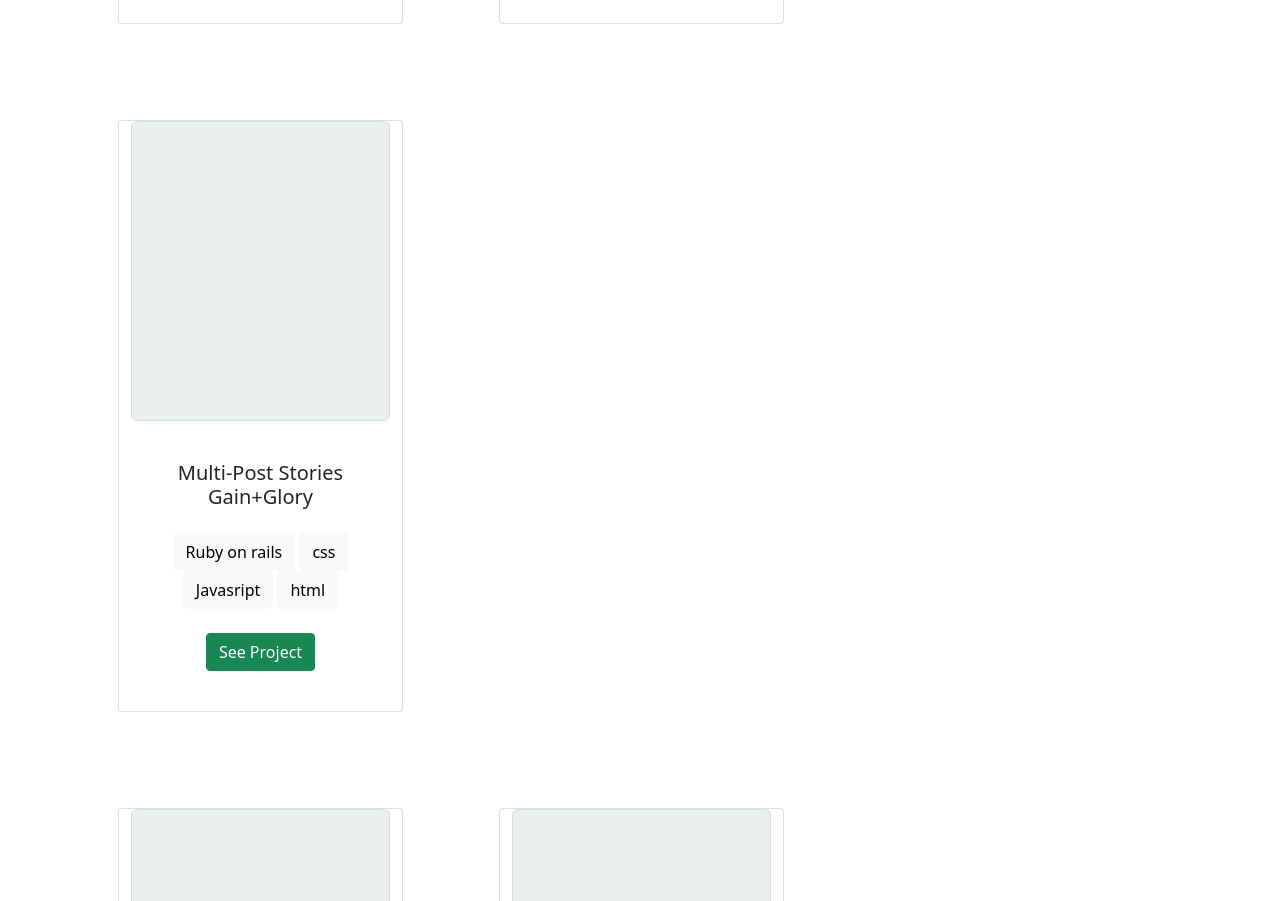
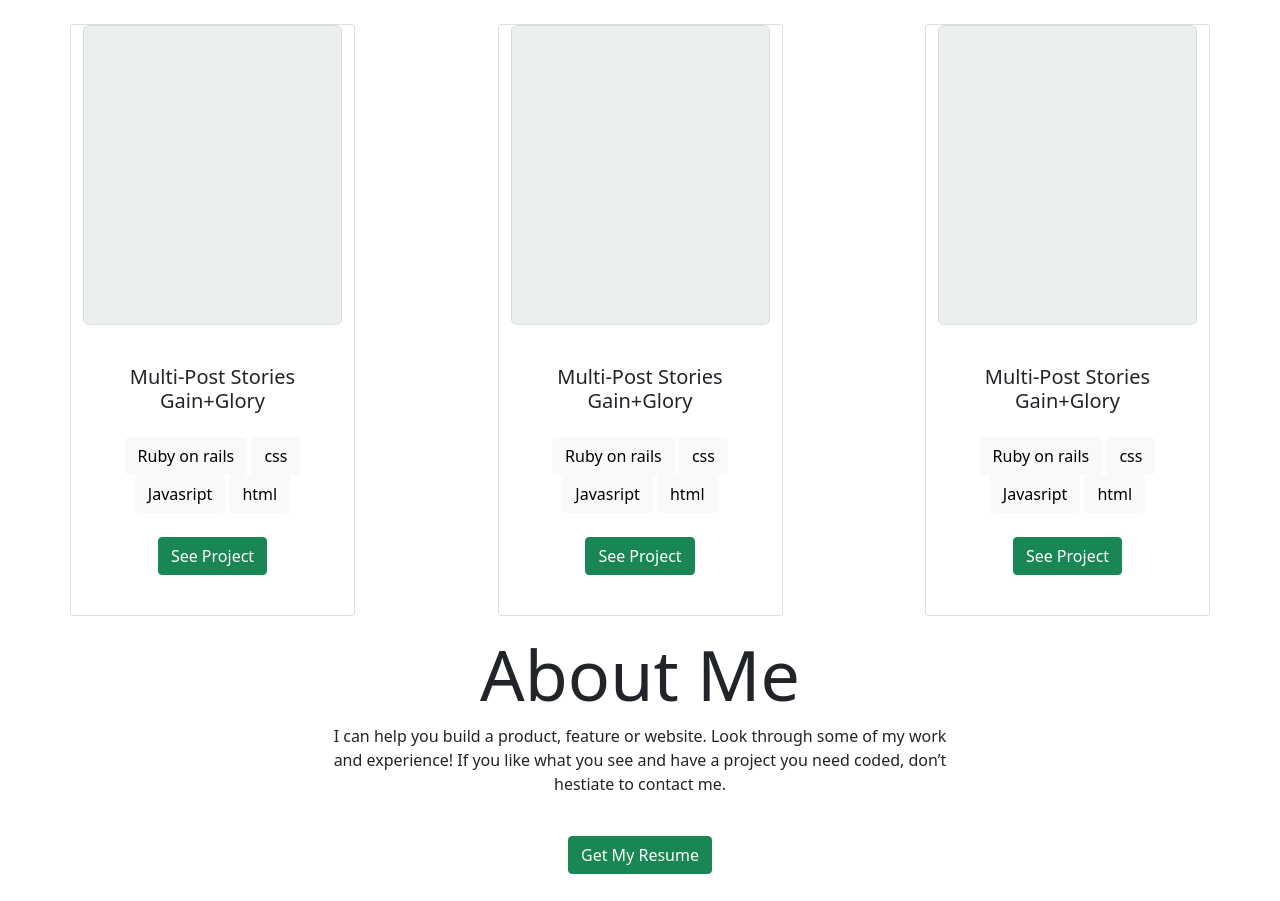
Before and after one commit to emyrue/Bootstrap-portfolio, a plain HTML site: page index.html in a window 1280 px wide. Shown: the part 1480-2381 px from the top of the page. Drawn offline with nearby package versions, Linux system fonts and the light colour scheme.

Commit message:
Added about section heading, paragraph, and button

```diff
--- a/index.html
+++ b/index.html
@@ -43,8 +43,8 @@
         <section>
             <h2 class="text-center">My Recent Works</h2>
             <div class="container">
-              <div class="row">
-                <div class="card col-3 m-5">
+              <div class="row justify-content-between">
+                <div class="card col-3 my-3">
                   <img src="./images/Plaholder.png" class="placeholder card-img-top" alt="...">
                   <div class="card-body text-center">
                   <h5 class="card-title text-center m-4">Multi-Post Stories Gain+Glory</h5>
@@ -57,7 +57,7 @@
                   <a href="#" class="btn btn-success m-4">See Project</a>
                   </div>
                 </div>
-                <div class="card col-3 m-5">
+                <div class="card col-3 my-3">
                   <img src="./images/Plaholder.png" class="placeholder card-img-top" alt="...">
                   <div class="card-body text-center">
                   <h5 class="card-title text-center m-4">Multi-Post Stories Gain+Glory</h5>
@@ -70,7 +70,7 @@
                   <a href="#" class="btn btn-success m-4">See Project</a>
                   </div>
                 </div>
-                <div class="card col-3 m-5">
+                <div class="card col-3 my-3">
                   <img src="./images/Plaholder.png" class="placeholder card-img-top" alt="...">
                   <div class="card-body text-center">
                   <h5 class="card-title text-center m-4">Multi-Post Stories Gain+Glory</h5>
@@ -84,8 +84,8 @@
                   </div>
                 </div>
               </div>
-              <div class="row">
-                <div class="card col-3 m-5">
+              <div class="row justify-content-between">
+                <div class="card col-3 my-3">
                   <img src="./images/Plaholder.png" class="placeholder card-img-top" alt="...">
                   <div class="card-body text-center">
                   <h5 class="card-title text-center m-4">Multi-Post Stories Gain+Glory</h5>
@@ -98,7 +98,7 @@
                   <a href="#" class="btn btn-success m-4">See Project</a>
                   </div>
                 </div>
-                <div class="card col-3 m-5">
+                <div class="card col-3 my-3">
                   <img src="./images/Plaholder.png" class="placeholder card-img-top" alt="...">
                   <div class="card-body text-center">
                   <h5 class="card-title text-center m-4">Multi-Post Stories Gain+Glory</h5>
@@ -111,7 +111,7 @@
                   <a href="#" class="btn btn-success m-4">See Project</a>
                   </div>
                 </div>
-                <div class="card col-3 m-5">
+                <div class="card col-3 my-3">
                   <img src="./images/Plaholder.png" class="placeholder card-img-top" alt="...">
                   <div class="card-body text-center">
                   <h5 class="card-title text-center m-4">Multi-Post Stories Gain+Glory</h5>
@@ -127,7 +127,22 @@
               </div>
             </div>
         </section>
+        <section>
+          <div class="text-center">
+            <h2>About Me</h2>
+            <div class="row">
+              <p class="col-md-6 text-center mx-auto"> I can help you build a product,
+                feature or website. Look through
+                some of my work and experience!
+                If you like what you see and have
+                a project you need coded,
+                don’t hestiate to contact me.
+              </p>
+            </div>
+            <a href="#" class="btn btn-success m-4">Get My Resume</a>
+          </div>
 
+        </section>
         <script src="https://unpkg.com/@popperjs/core@2.4.0/dist/umd/popper.min.js"></script>
         <script src="js/bootstrap.js"></script>
     </body>
--- a/style.css
+++ b/style.css
@@ -1,3 +1,7 @@
+section {
+  overflow-x: hidden;
+}
+
 .body {
   overflow-x: hidden;
   position: relative;
```
